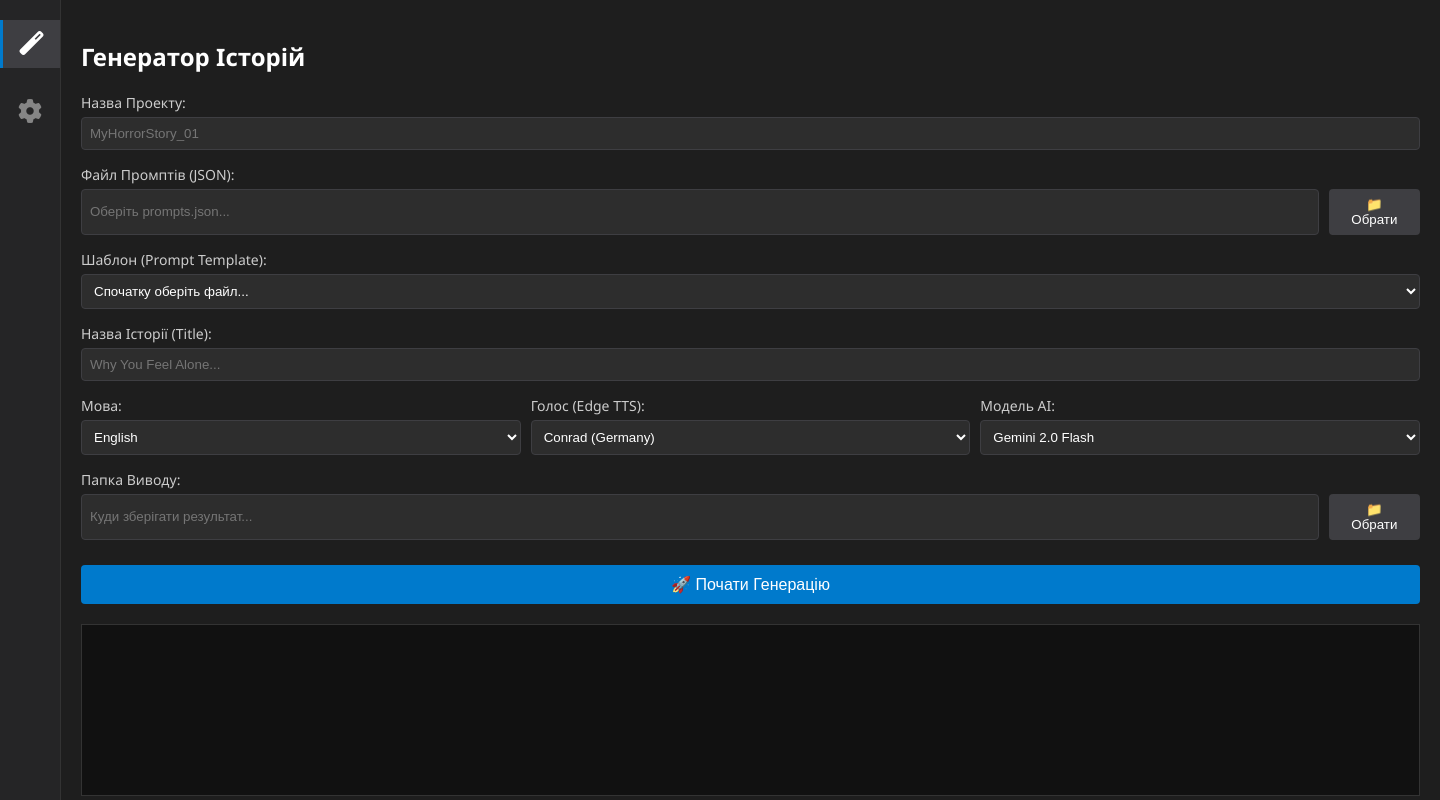
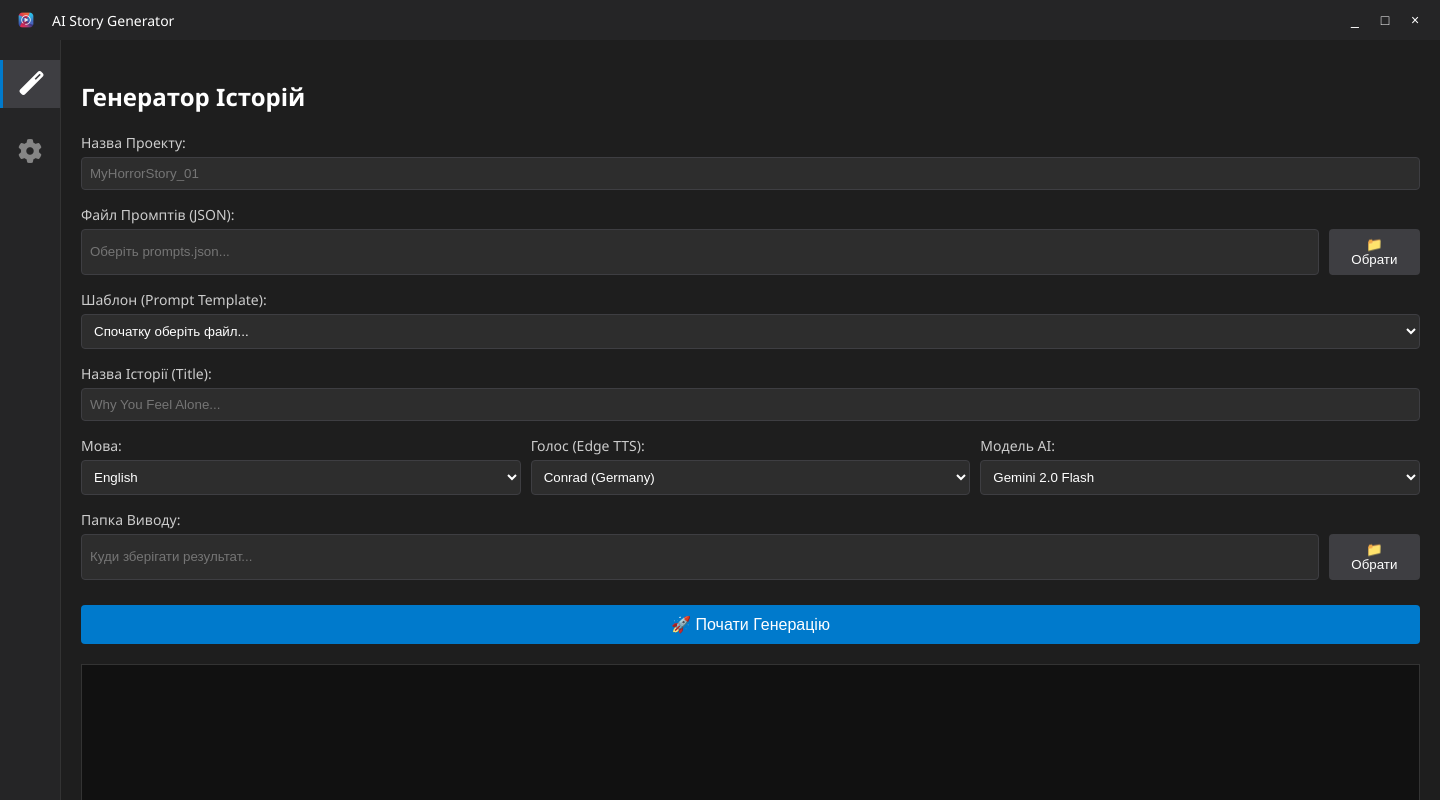
Before and after one commit to mewqwem/story-maker-js, an Electron app: page index.html in a window 1440 px wide. Drawn offline with Linux system fonts and the light colour scheme; no server answers.

Commit message:
Version 1.0.3 fix bugs and improve design

```diff
--- a/index.html
+++ b/index.html
@@ -10,6 +10,17 @@
     <link rel="stylesheet" href="./styles/style.css" />
   </head>
   <body>
+    <!-- Власний заголовок -->
+    <div id="custom-titlebar">
+      <img src="icon.ico" alt="Icon" id="app-icon" />
+      <span id="app-title">AI Story Generator</span>
+      <div class="titlebar-buttons">
+        <button id="minimize-btn" title="Мінімізувати">_</button>
+        <button id="maximize-btn" title="Максимізувати">□</button>
+        <button id="close-btn" title="Закрити">×</button>
+      </div>
+    </div>
+
     <div class="sidebar">
       <button
         class="sidebar-btn active"
@@ -236,6 +247,10 @@
 
         const lastModel = await ipcRenderer.invoke("get-setting", "lastModel");
         if (lastModel) document.getElementById("modelSelect").value = lastModel;
+
+        // Динамічна версія
+        const version = await ipcRenderer.invoke("get-version");
+        document.getElementById("appVersion").innerText = version;
       };
 
       // === ЛОГІКА ЗБЕРЕЖЕННЯ НАЛАШТУВАНЬ ===
@@ -367,6 +382,19 @@
         bar.innerText = text;
         bar.style.display = "block";
       });
+
+      // Події для власного заголовка
+      document.getElementById("minimize-btn").addEventListener("click", () => {
+        ipcRenderer.send("minimize-window");
+      });
+
+      document.getElementById("maximize-btn").addEventListener("click", () => {
+        ipcRenderer.send("maximize-window");
+      });
+
+      document.getElementById("close-btn").addEventListener("click", () => {
+        ipcRenderer.send("close-window");
+      });
     </script>
   </body>
 </html>
--- a/package.json
+++ b/package.json
@@ -1,6 +1,6 @@
 {
   "name": "ai-story-generator",
-  "version": "1.0.2",
+  "version": "1.0.3",
   "description": "AI Story Generator with Auto-Updates and Gemini Integration",
   "main": "main.js",
   "author": "Oleg",
--- a/styles/style.css
+++ b/styles/style.css
@@ -6,6 +6,56 @@ body {
   display: flex;
   height: 100vh;
   overflow: hidden;
+}
+
+/* --- CUSTOM TITLEBAR --- */
+#custom-titlebar {
+  height: 40px;
+  background-color: #252526;
+  display: flex;
+  align-items: center;
+  padding: 0 10px;
+  -webkit-app-region: drag;
+  position: fixed;
+  top: 0;
+  left: 0;
+  right: 0;
+  z-index: 1000;
+}
+
+#app-icon {
+  width: 32px;
+  height: 32px;
+  margin-right: 10px;
+}
+
+#app-title {
+  flex: 1;
+  font-size: 14px;
+  color: #fff;
+}
+
+.titlebar-buttons {
+  display: flex;
+}
+
+.titlebar-buttons button {
+  background: none;
+  border: none;
+  color: #fff;
+  font-size: 14px;
+  width: 30px;
+  height: 30px;
+  cursor: pointer;
+  -webkit-app-region: no-drag;
+}
+
+.titlebar-buttons button:hover {
+  background-color: #3e3e42;
+}
+
+#close-btn:hover {
+  background-color: #e81123;
 }
 
 /* --- SIDEBAR --- */
@@ -17,6 +67,7 @@ body {
   align-items: center;
   padding-top: 20px;
   border-right: 1px solid #333;
+  margin-top: 40px;
 }
 
 .sidebar-btn {
@@ -43,6 +94,7 @@ body {
   flex: 1;
   padding: 20px;
   overflow-y: auto;
+  margin-top: 40px;
 }
 
 .page {
```
Also changed, not shown: main.js (+68 -3 lines), icon.ico (added).
